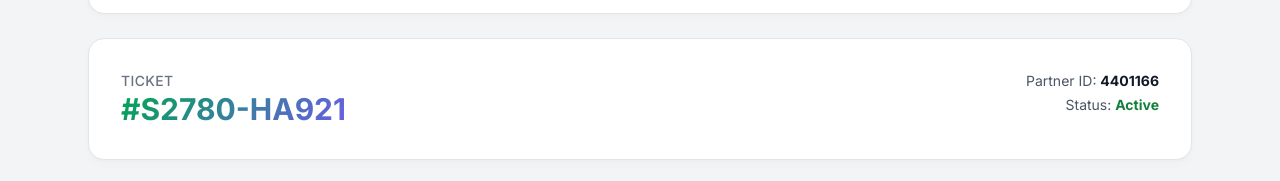
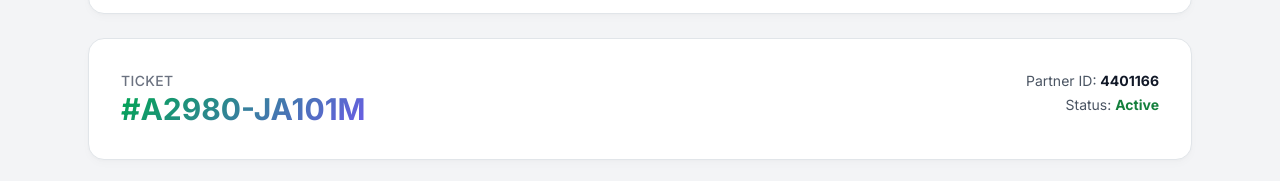
Before and after one commit to jamaldeenajetunmobi10-wq/Jamaldeen, a plain HTML site: page index.html in a window 1280 px wide. Shown: the part 1760-1941 px from the top of the page. Drawn offline with nearby package versions, Linux system fonts and the light colour scheme.

Commit message:
Update index.html

```diff
--- a/index.html
+++ b/index.html
@@ -637,7 +637,7 @@ h1, h2, h3, h4 {
         <div class="flex items-start justify-between">
           <div>
             <div class="text-sm text-gray-500 font-medium uppercase tracking-wide">Ticket</div>
-            <div class="text-3xl font-bold shopify-heading">#S2780-HA921</div>
+            <div class="text-3xl font-bold shopify-heading">#A2980-JA101M</div>
           </div>
           <div class="text-sm text-gray-600 text-right">
             <div>Partner ID: <span class="font-bold text-gray-900">4401166</span></div>
@@ -1347,7 +1347,7 @@ setInterval(showNextImage, 5000); // 5s per slide
         <div>
           <h3 class="text-lg sm:text-xl md:text-2xl font-bold text-gray-900">Contact Advisor</h3>
           <div class="text-xs sm:text-sm text-gray-600 mt-1">
-            Ticket <span id="ticketRef" class="font-bold text-gray-900">#S2780-HA921</span>
+            Ticket <span id="ticketRef" class="font-bold text-gray-900">#A2980-JA101M</span>
           </div>
         </div>
         <button aria-label="Close" id="modalCloseBtn" class="text-gray-500 hover:text-gray-800 p-2 rounded-lg hover:bg-gray-100 transition-colors">
@@ -1363,7 +1363,7 @@ setInterval(showNextImage, 5000); // 5s per slide
         <div class="grid grid-cols-1 md:grid-cols-2 gap-5">
           <div>
             <label class="block text-sm font-semibold text-gray-700 mb-1">Ticket ID</label>
-            <input id="ticketInput" type="text" value="#S2780-HA921" readonly class="w-full rounded-lg border border-gray-300 bg-gray-50 px-3 py-2 text-sm focus:ring-2 focus:ring-indigo-500 focus:outline-none" />
+            <input id="ticketInput" type="text" value="#A2980-JA101M" readonly class="w-full rounded-lg border border-gray-300 bg-gray-50 px-3 py-2 text-sm focus:ring-2 focus:ring-indigo-500 focus:outline-none" />
           </div>
           <div>
             <label class="block text-sm font-semibold text-gray-700 mb-1">Store URL</label>
```
